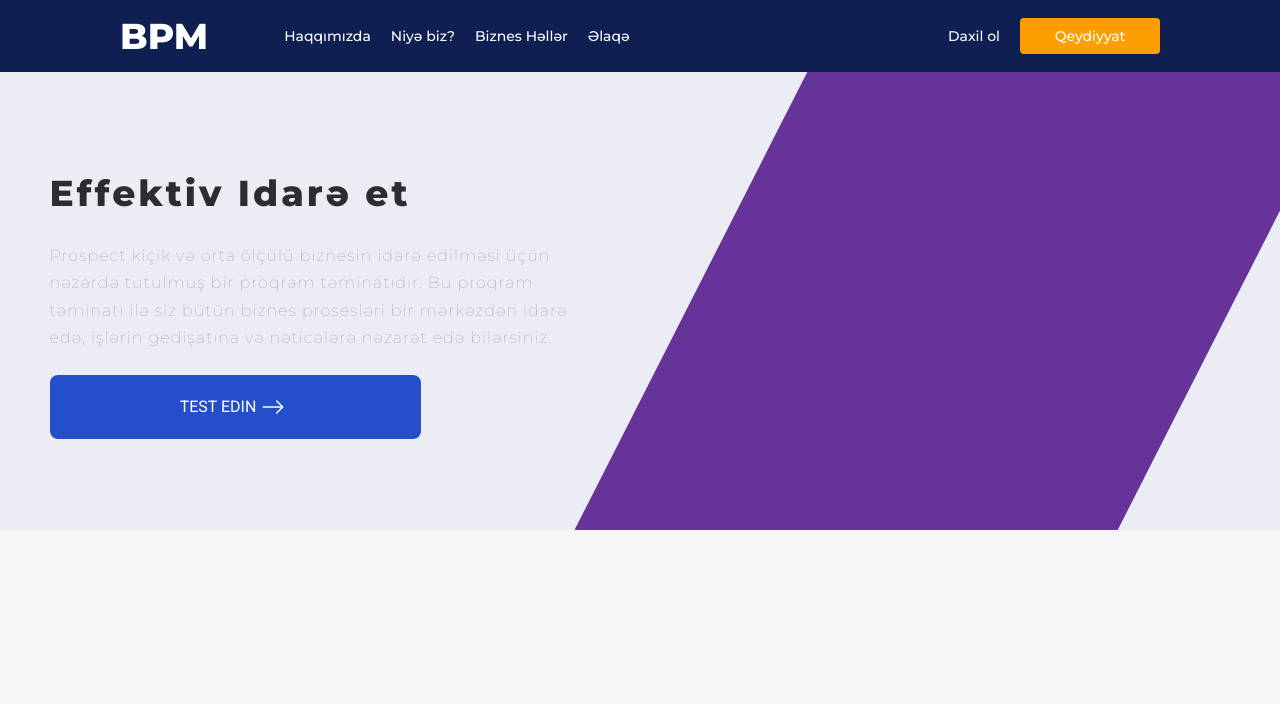
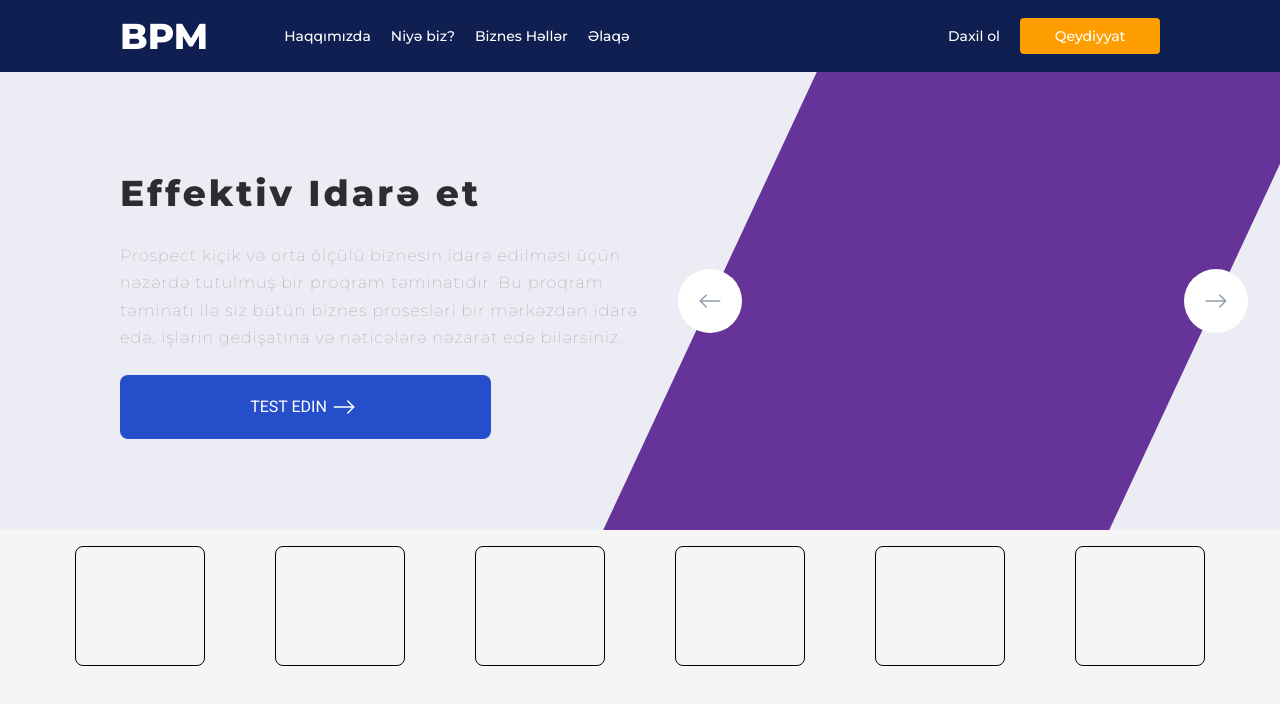
Before and after one commit to Shiphoo1/bpm-website, a React (Create React App) app: page / in a window 1280 px wide. Shown: the top 704 px of the page. Built offline with nearby package versions, Linux system fonts and the light colour scheme.

Commit message:
Logos section complete

```diff
--- a/src/App.js
+++ b/src/App.js
@@ -1,5 +1,7 @@
 import NavigationContainer from "./components/NavigationContainer";
-import SectionOne from "./components/Section1";
+import SectionOne from "./components/SectionOne";
+import Logos from "./components/Logos";
+
 function App() {
   return (
     <div>
@@ -13,6 +15,7 @@ function App() {
       ></link>
       <NavigationContainer />
       <SectionOne />
+      <Logos />
     </div>
   );
 }
--- /dev/null
+++ b/src/components/Logos.js
@@ -0,0 +1,16 @@
+import styles from "./Logos.module.css";
+const Logos = () => {
+  return (
+    <div className={styles.logosWrapper}>
+      <div className={styles.logosFlex}>
+        <div className={styles.logosItems}></div>
+        <div className={styles.logosItems}></div>
+        <div className={styles.logosItems}></div>
+        <div className={styles.logosItems}></div>
+        <div className={styles.logosItems}></div>
+        <div className={styles.logosItems}></div>
+      </div>
+    </div>
+  );
+};
+export default Logos;
--- /dev/null
+++ b/src/components/Logos.module.css
@@ -0,0 +1,20 @@
+.logosWrapper {
+  width: 100%;
+  display: flex;
+  justify-content: center;
+}
+.logosFlex {
+  display: flex;
+  width: 120rem;
+
+  align-items: center;
+  justify-content: space-around;
+}
+.logosItems {
+  border-radius: 8px;
+  margin-top: 1.6rem;
+  margin-bottom: 1.6rem;
+  width: 13rem;
+  height: 12rem;
+  border: 1px solid black;
+}
--- a/src/components/Section1.js
+++ b/src/components/SectionOne.js
@@ -1,5 +1,5 @@
 import styles from "./SectionOne.module.css";
-import { BsArrowRight } from "react-icons/bs";
+import { BsArrowRight, BsArrowLeft } from "react-icons/bs";
 const SectionOne = () => {
   return (
     <div className={styles.container}>
@@ -22,8 +22,16 @@ const SectionOne = () => {
           </div>
         </div>
       </div>
-      <div className={styles.items}>
-        <div className={styles.clip}></div>
+      <div className={`${styles.items} ${styles.item2}`}>
+        <div className={styles.clip}>
+          <div className={styles.smallButton}>
+            <BsArrowLeft style={{ fontSize: "2.4rem", fill: "#919eab" }} />
+          </div>
+          <div className={styles.smallButton}>
+            <BsArrowRight style={{ fontSize: "2.4rem", fill: "#919eab" }} />
+          </div>
+        </div>
+        {/* <div className={styles.smallButton}></div> */}
       </div>
     </div>
   );
--- a/src/components/SectionOne.module.css
+++ b/src/components/SectionOne.module.css
@@ -9,6 +9,10 @@
 }
 .items {
   flex-basis: 50%;
+}
+.item2 {
+  display: flex;
+  justify-content: center;
 }
 .innerModal {
   position: relative;
@@ -53,9 +57,31 @@
   margin-right: 0.5rem;
   font-size: 1.6rem;
 }
+
 .clip {
-  width: 77.6rem;
+  display: flex;
+  align-items: center;
+
+  width: 50.6rem;
   height: 45.8rem;
   background-color: rebeccapurple;
-  clip-path: polygon(30% 0, 100% 0%, 70% 100%, 0% 100%);
+  transform: skew(-25deg);
+  /* clip-path: polygon(30% 0, 100% 0%, 70% 100%, 0% 100%); */
 }
+.smallButton {
+  cursor: pointer;
+  display: flex;
+  justify-content: center;
+  align-items: center;
+  z-index: 4;
+  transform: skew(25deg) translateX(-3.2rem);
+
+  width: 6.4rem;
+  height: 6.4rem;
+  background-color: #ffffff;
+  border-radius: 50%;
+}
+.smallButton:last-of-type {
+  margin-left: auto;
+  transform: skew(25deg) translateX(3.2rem);
+}
```
